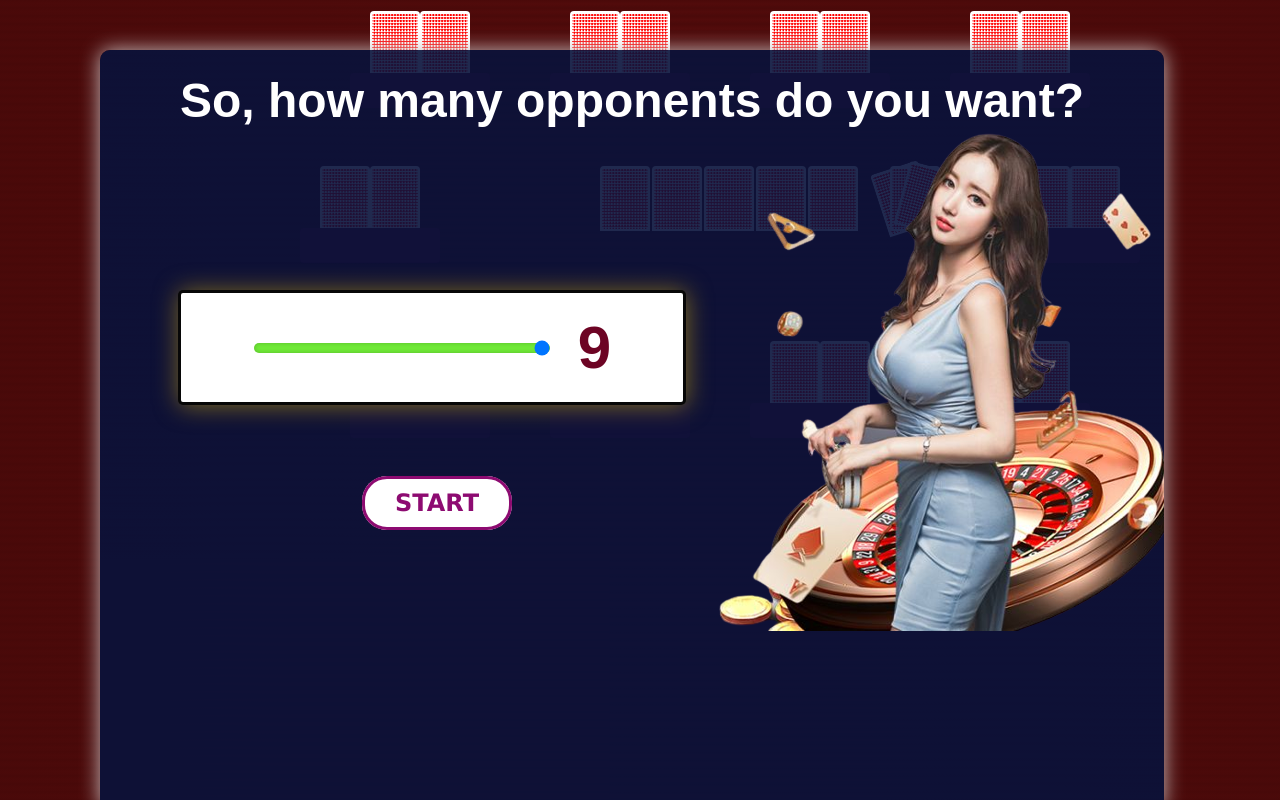
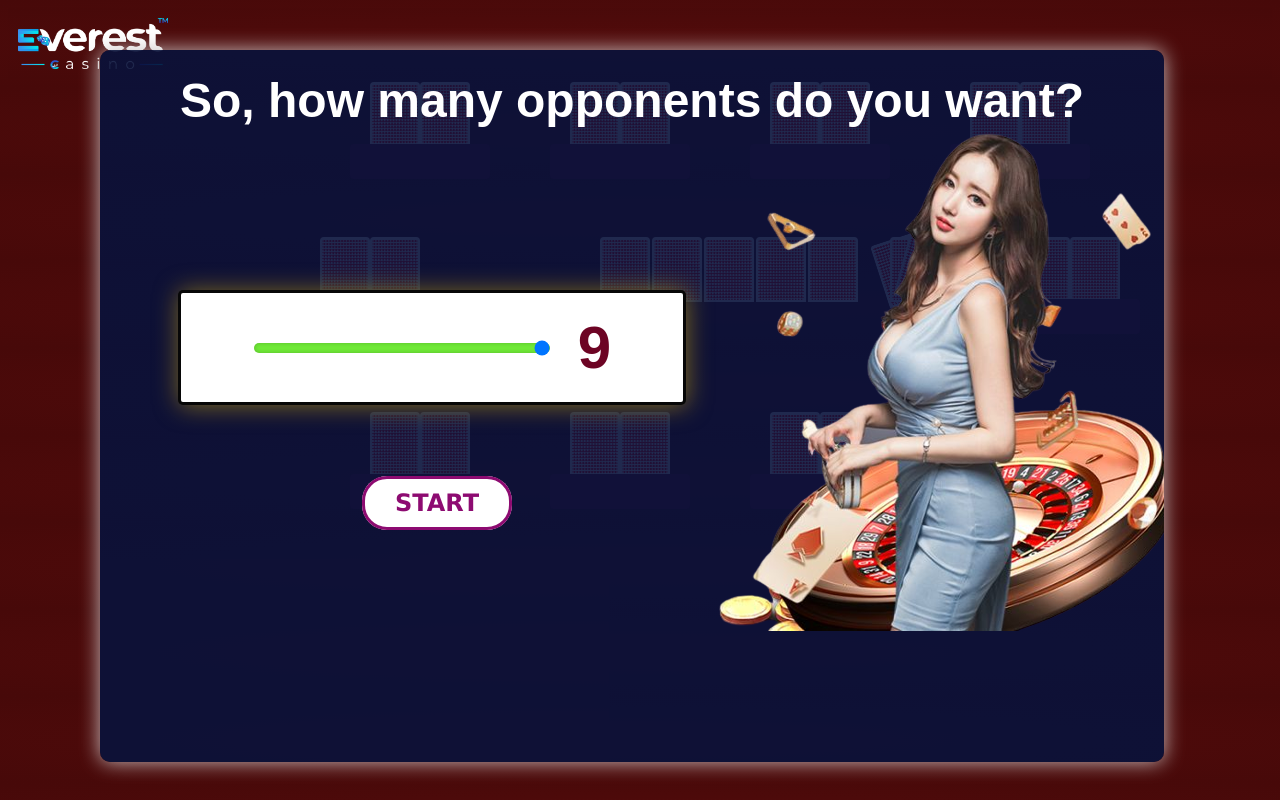
Before and after one commit to sandeshs0/Everest-Casino, a PHP site: the page made by public/MainFolder/Texas Holdem/poker.html in a window 1280 px wide. Run offline with PHP 8.4, Linux system fonts and the light colour scheme.

Commit message:
Logo Added to Texas Holdem

```diff
--- a/public/MainFolder/Texas Holdem/poker.html
+++ b/public/MainFolder/Texas Holdem/poker.html
@@ -20,6 +20,7 @@
    <script charset="UTF-8" src=static/js/gui_if.js></script>
 </head>
 <body onload="parent.init()">
+    <div class="logo"><img src="static/images/logo.png" alt=""></div>
     <div id="poker_table" class="poker-table" data-uid="">
         <div id="seat0" class="seat">
             <div class="holecards">
--- a/public/MainFolder/Texas Holdem/static/css/poker.css
+++ b/public/MainFolder/Texas Holdem/static/css/poker.css
@@ -274,7 +274,7 @@ html {
     height: 100px;
     left: 650px;
     position: absolute;
-    top: 400px;
+    top: 500px;
     width: 500px;
 }
 
@@ -315,7 +315,7 @@ html {
     padding: 10px 5px 0px 5px;
     position: absolute;
     text-align: center;
-    bottom: 600px;
+    bottom: 500px;
     width: 160px;
 }
 .setup-button:hover {
@@ -324,7 +324,7 @@ html {
 
 #speed-button {
     cursor: default;
-    bottom: 550px;
+    bottom: 450px;
 }
 
 select {
@@ -340,15 +340,15 @@ select {
 }
 
 #mode-button {
-    bottom: 500px;
+    bottom: 400px;
 }
 
 #help-button {
-    bottom: 450px;
+    bottom: 350px;
 }
 
 #check-button {
-    bottom: 400px;
+    bottom: 300px;
 }
 
 #history {
@@ -377,7 +377,16 @@ select {
     top: 5px;
     width: 600px;
     margin-left: 450px;
-    margin-top: -100px;
+    margin-top: -29px;
+}
+.logo{
+    background-image: -webkit-radial-gradient(rgb(82, 11, 11), rgb(71, 9, 9));
+    /* background: #6d0424; */
+    padding: 10px;
+    display: flex;
+}
+.logo img{
+    width: 150px;
 }
 
 #production-code {
@@ -422,7 +431,7 @@ select {
     left: 25px;
     position: absolute;
     text-align: center;
-    top: 490px;
+    top: 540px;
     width: 350px;
     padding: 10px;
     color: antiquewhite;
@@ -443,7 +452,7 @@ select {
     display: none;
     color: rgb(36, 31, 82);
     font-size: 12px;
-    height: 90%;
+    height: 84%;
     left: 100px;
     display:inline-block;
     border-radius: 10px;
```
Also changed, not shown: public/MainFolder/Texas Holdem/static/images/logo.png (added).
